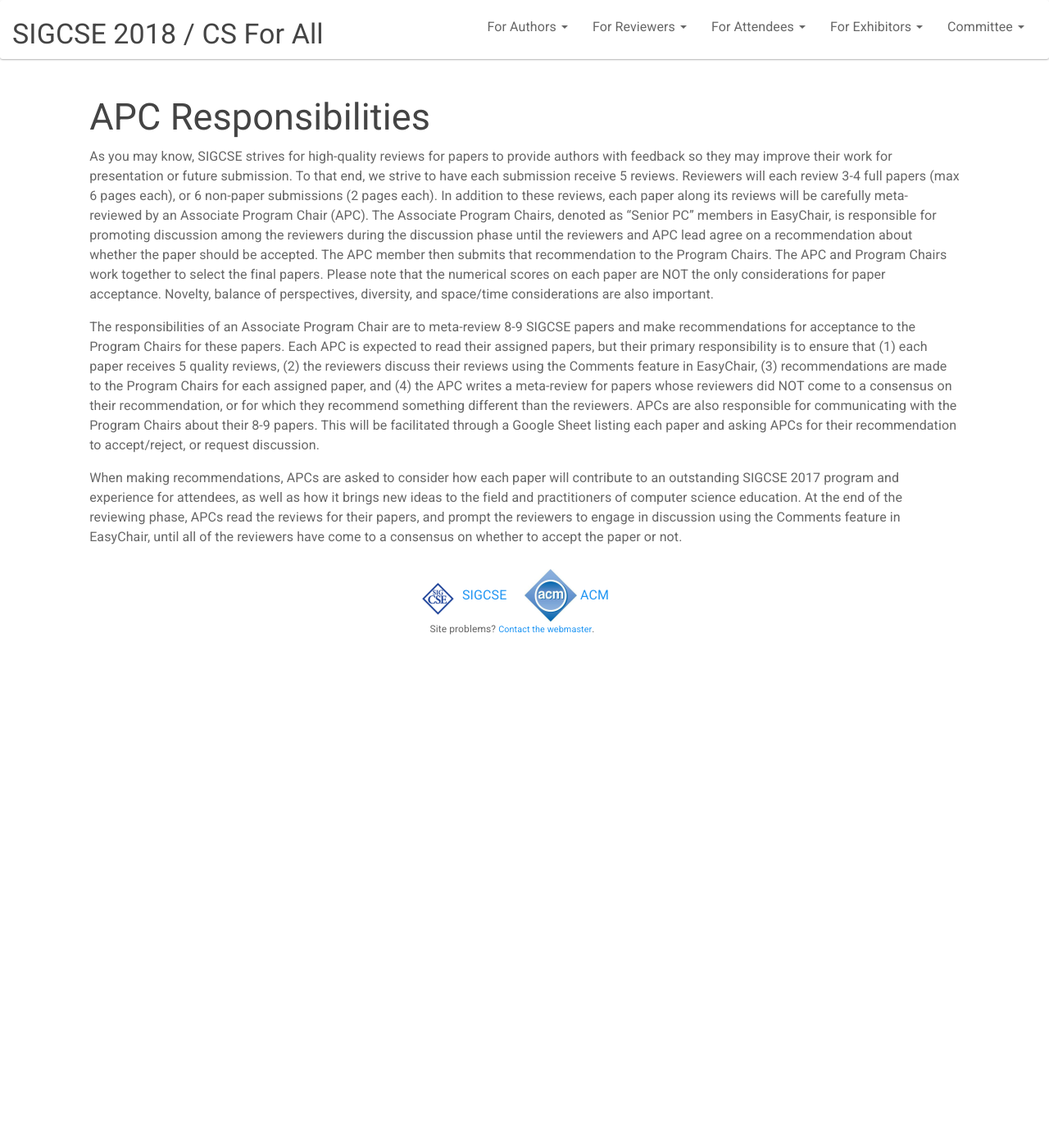
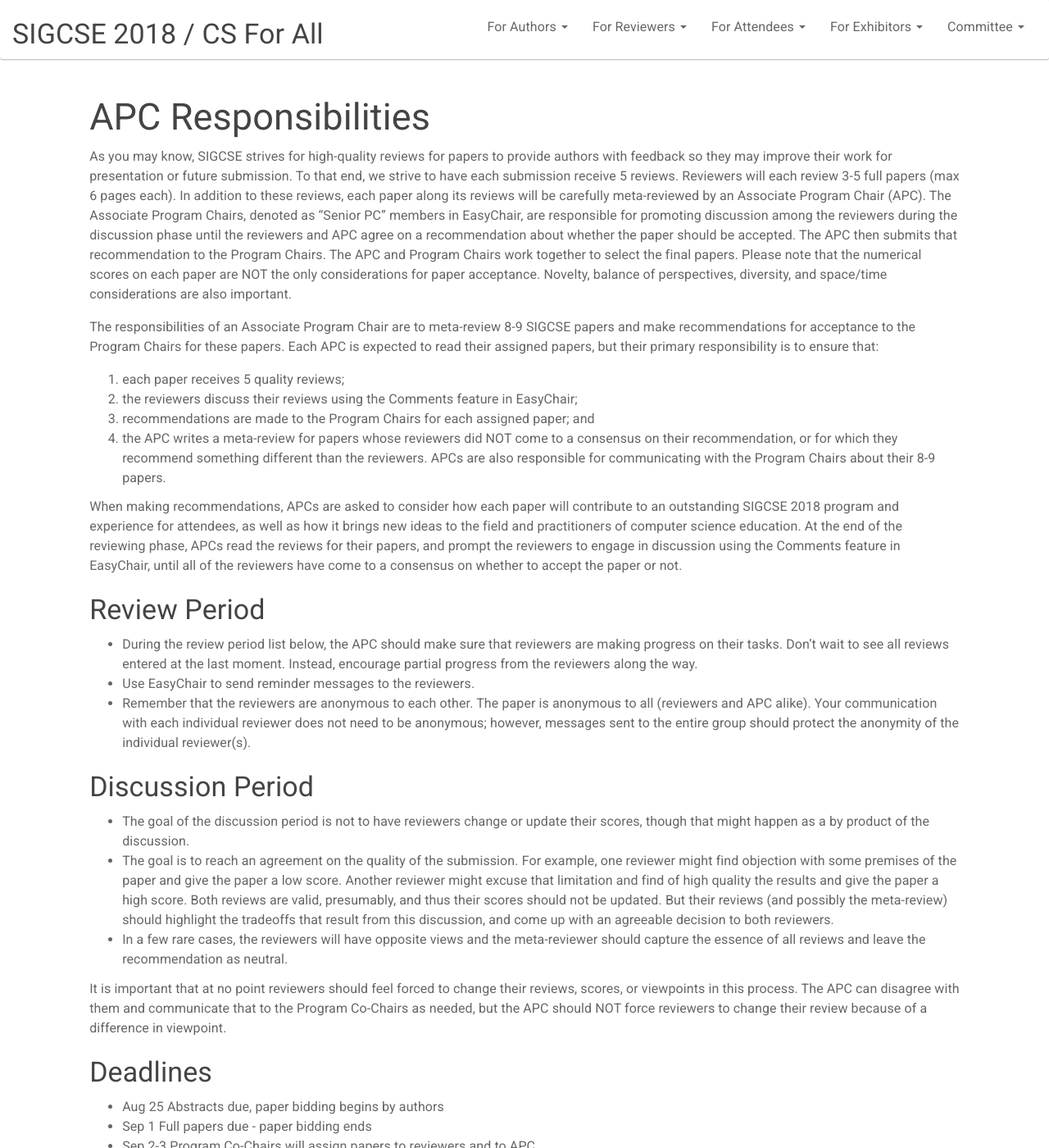
Before and after one commit to sigcsets/sigcse2018, a Jekyll site: the page built from reviewers/apc-responsibilities.md, in a window 1280 px wide and 1400 px high. Shown: the whole window at 82% size. Built offline with Jekyll 4.4.1, drawn with Linux system fonts in a browser that asks for light colours; some of the changed text lies outside the part shown.

Commit message:
Updates to bidding and apc info

```diff
--- a/info/cfp.html
+++ b/info/cfp.html
@@ -89,7 +89,7 @@
 ACM members are invited to submit individual research contributions from all areas of computer science.</p>
 <p>
 
-<h3>PRE­SYMPOSIUM EVENTS</h3> (2 pp. max; 4 or 8 hours) <br>Affiliated organizations are invited to submit proposals for
+<h3>PRE-SYMPOSIUM AND AFFILIATED EVENTS</h3> (2 pp. max; 4 or 8 hours) <br>Affiliated organizations are invited to submit proposals for
 events, including: target audience, # participants, duration, topic, schedule, power/A/V/space needs, and organizers.</p>
 <p>
 
--- a/reviewers/apc-responsibilities.md
+++ b/reviewers/apc-responsibilities.md
@@ -5,8 +5,42 @@
 
 <h2>{{page.title}}</h2>
 
-As you may know, SIGCSE strives for high-quality reviews for papers to provide authors with feedback so they may improve their work for presentation or future submission. To that end, we strive to have each submission receive 5 reviews. Reviewers will each review 3-4 full papers (max 6 pages each), or 6 non-paper submissions (2 pages each). In addition to these reviews, each paper along its reviews will be carefully meta-reviewed by an Associate Program Chair (APC). The Associate Program Chairs, denoted as “Senior PC” members in EasyChair, is responsible for promoting discussion among the reviewers during the discussion phase until the reviewers and APC lead agree on a recommendation about whether the paper should be accepted. The APC member then submits that recommendation to the Program Chairs. The APC and Program Chairs work together to select the final papers. Please note that the numerical scores on each paper are NOT the only considerations for paper acceptance. Novelty, balance of perspectives, diversity, and space/time considerations are also important.
+As you may know, SIGCSE strives for high-quality reviews for papers to provide authors with feedback so they may improve their work for presentation or future submission. To that end, we strive to have each submission receive 5 reviews. Reviewers will each review 3-5 full papers (max 6 pages each). In addition to these reviews, each paper along its reviews will be carefully meta-reviewed by an Associate Program Chair (APC). The Associate Program Chairs, denoted as “Senior PC” members in EasyChair, are responsible for promoting discussion among the reviewers during the discussion phase until the reviewers and APC agree on a recommendation about whether the paper should be accepted. The APC then submits that recommendation to the Program Chairs. The APC and Program Chairs work together to select the final papers. Please note that the numerical scores on each paper are NOT the only considerations for paper acceptance. Novelty, balance of perspectives, diversity, and space/time considerations are also important.
 
-The responsibilities of an Associate Program Chair are to meta-review 8-9 SIGCSE papers and make recommendations for acceptance to the Program Chairs for these papers. Each APC is expected to read their assigned papers, but their primary responsibility is to ensure that (1) each paper receives 5 quality reviews, (2) the reviewers discuss their reviews using the Comments feature in EasyChair, (3) recommendations are made to the Program Chairs for each assigned paper, and (4) the APC writes a meta-review for papers whose reviewers did NOT come to a consensus on their recommendation, or for which they recommend something different than the reviewers. APCs are also responsible for communicating with the Program Chairs about their 8-9 papers. This will be facilitated through a Google Sheet listing each paper and asking APCs for their recommendation to accept/reject, or request discussion.
+The responsibilities of an Associate Program Chair are to meta-review 8-9 SIGCSE papers and make recommendations for acceptance to the Program Chairs for these papers. Each APC is expected to read their assigned papers, but their primary responsibility is to ensure that:
 
-When making recommendations, APCs are asked to consider how each paper will contribute to an outstanding SIGCSE 2017 program and experience for attendees, as well as how it brings new ideas to the field and practitioners of computer science education. At the end of the reviewing phase, APCs read the reviews for their papers, and prompt the reviewers to engage in discussion using the Comments feature in EasyChair, until all of the reviewers have come to a consensus on whether to accept the paper or not.
+1. each paper receives 5 quality reviews;
+2. the reviewers discuss their reviews using the Comments feature in EasyChair;
+3. recommendations are made to the Program Chairs for each assigned paper; and
+4. the APC writes a meta-review for papers whose reviewers did NOT come to a consensus on their recommendation, or for which they recommend something different than the reviewers. APCs are also responsible for communicating with the Program Chairs about their 8-9 papers.
+
+When making recommendations, APCs are asked to consider how each paper will contribute to an outstanding SIGCSE 2018 program and experience for attendees, as well as how it brings new ideas to the field and practitioners of computer science education. At the end of the reviewing phase, APCs read the reviews for their papers, and prompt the reviewers to engage in discussion using the Comments feature in EasyChair, until all of the reviewers have come to a consensus on whether to accept the paper or not.
+
+### Review Period
+
+* During the review period list below, the APC should make sure that reviewers are making progress on their tasks. Don't wait to see all reviews entered at the last moment. Instead, encourage partial progress from the reviewers along the way.
+* Use EasyChair to send reminder messages to the reviewers.
+* Remember that the reviewers are anonymous to each other. The paper is anonymous to all (reviewers and APC alike).  Your communication with each individual reviewer does not need to be anonymous; however, messages sent to the entire group should protect the anonymity of the individual reviewer(s).
+
+### Discussion Period
+
+* The goal of the discussion period is not to have reviewers change or update their scores, though that might happen as a by product of the discussion.
+* The goal is to reach an agreement on the quality of the submission. For example, one reviewer might find objection with some premises of the paper and give the paper a low score. Another reviewer might excuse that limitation and find of high quality the results and give the paper a high score. Both reviews are valid, presumably, and thus their scores should not be updated. But their reviews (and possibly the meta-review) should highlight the tradeoffs that result from this discussion, and come up with an agreeable decision to both reviewers.
+* In a few rare cases, the reviewers will have opposite views and the meta-reviewer should capture the essence of all reviews and leave the recommendation as neutral.
+
+It is important that at no point reviewers should feel forced to change their reviews, scores, or viewpoints in this process. The APC can disagree with them and communicate that to the Program Co-Chairs as needed, but the APC should NOT force reviewers to change their review because of a difference in viewpoint.
+
+### Deadlines
+
+* Aug 25	Abstracts due, paper bidding begins by authors
+* Sep  1	Full papers due - paper bidding ends
+* Sep 2-3	Program Co-Chairs will assign papers to reviewers and to APC
+* Sep 3	Review begins - APC please remind reviewers to submit reviews on time
+* Sep 20	Reviews due
+* Sep 21	Paper discussion starts
+* Sep 26	Paper discussion ends
+* Sep 28	APCs make recommendations to Program Co-Chairs - APC work is finished at this point
+* Sep 29-30	Program Co-Chairs will meet in Baltimore with the conference program track chairs (they will join via phone) to put together the conference program
+* Oct 3	Decisions will be communicated to authors by Oct 3, so authors of rejected papers may take advantage of poster deadline (Oct 13)
+* Oct 22	Sheridan will send instructions to authors for camera ready
+* Dec 11	Camera ready deadline for all submissions
```
Also changed, not shown: _data/topnav.yaml (+4 -6 lines), authors/presymposium.md (+7 -7 lines), reviewers/review-bidding.md (added, +27 -0 lines), images/bidding1.png (added), images/bidding2.png (added), images/bidding3.png (added).
